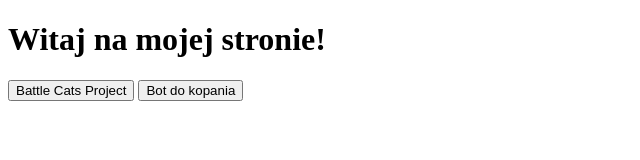
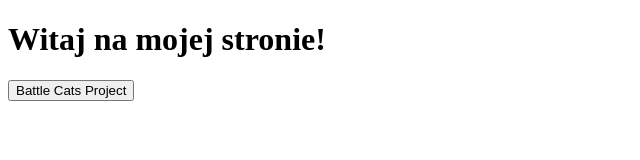
Before and after one commit to Nuclear303/nuclear303.github.io, a plain HTML site: page index.html in a window 1280 px wide. Shown: the whole page, without its empty margins (0-640 px from the left). Drawn offline with Linux system fonts and the light colour scheme.

Commit message:
Files exported to other file

```diff
--- a/index.html
+++ b/index.html
@@ -17,7 +17,6 @@
     </header>
     <div class='buttons'>
         <input type="button" value="Battle Cats Project" class="but">
-        <a href="files/Miner.py"><input type="button" value="Bot do kopania" class="but"></a>
     </div>
     <!-- <a href="http://nuclear303.github.io/battle_cats">Battle</a> -->
 </body>
```
